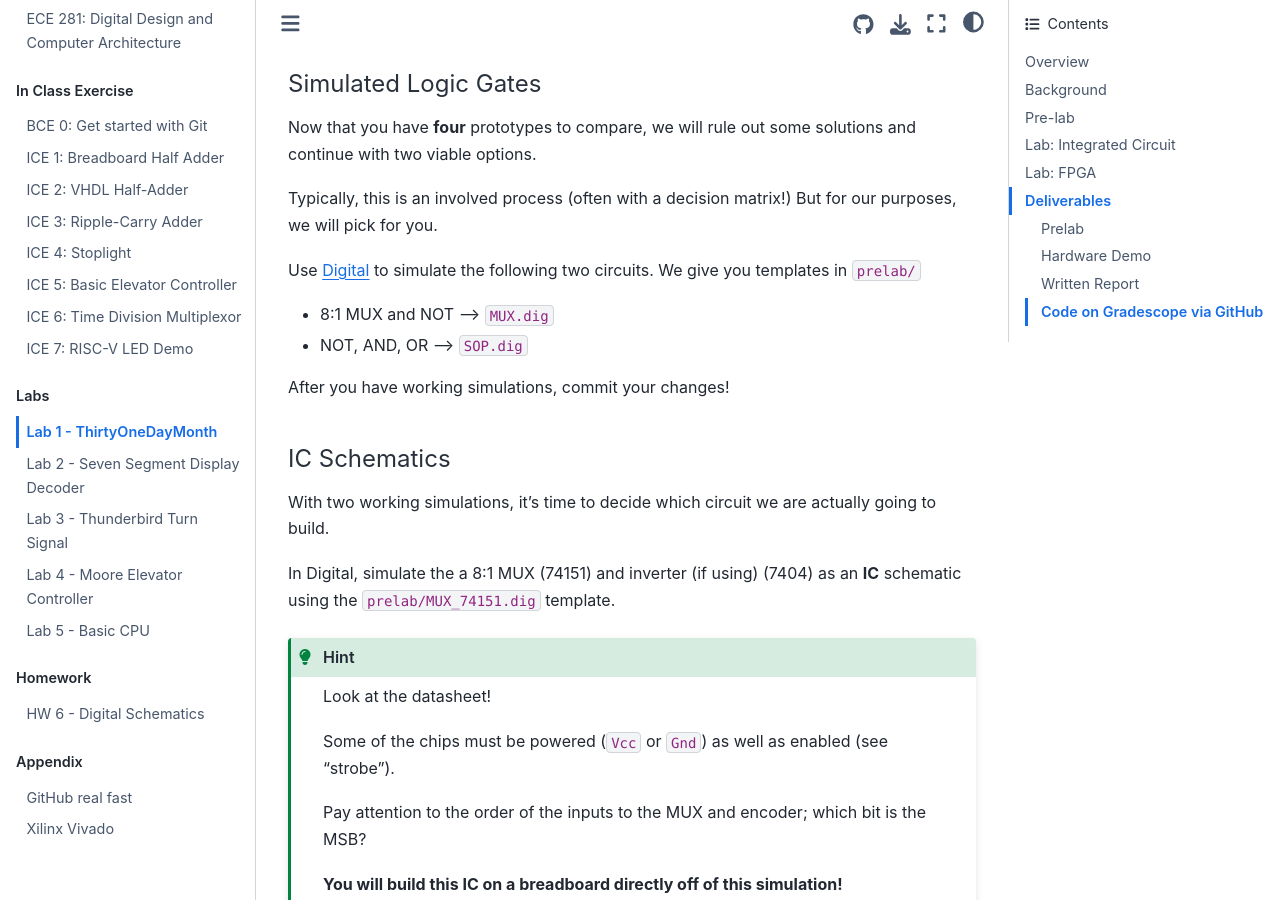
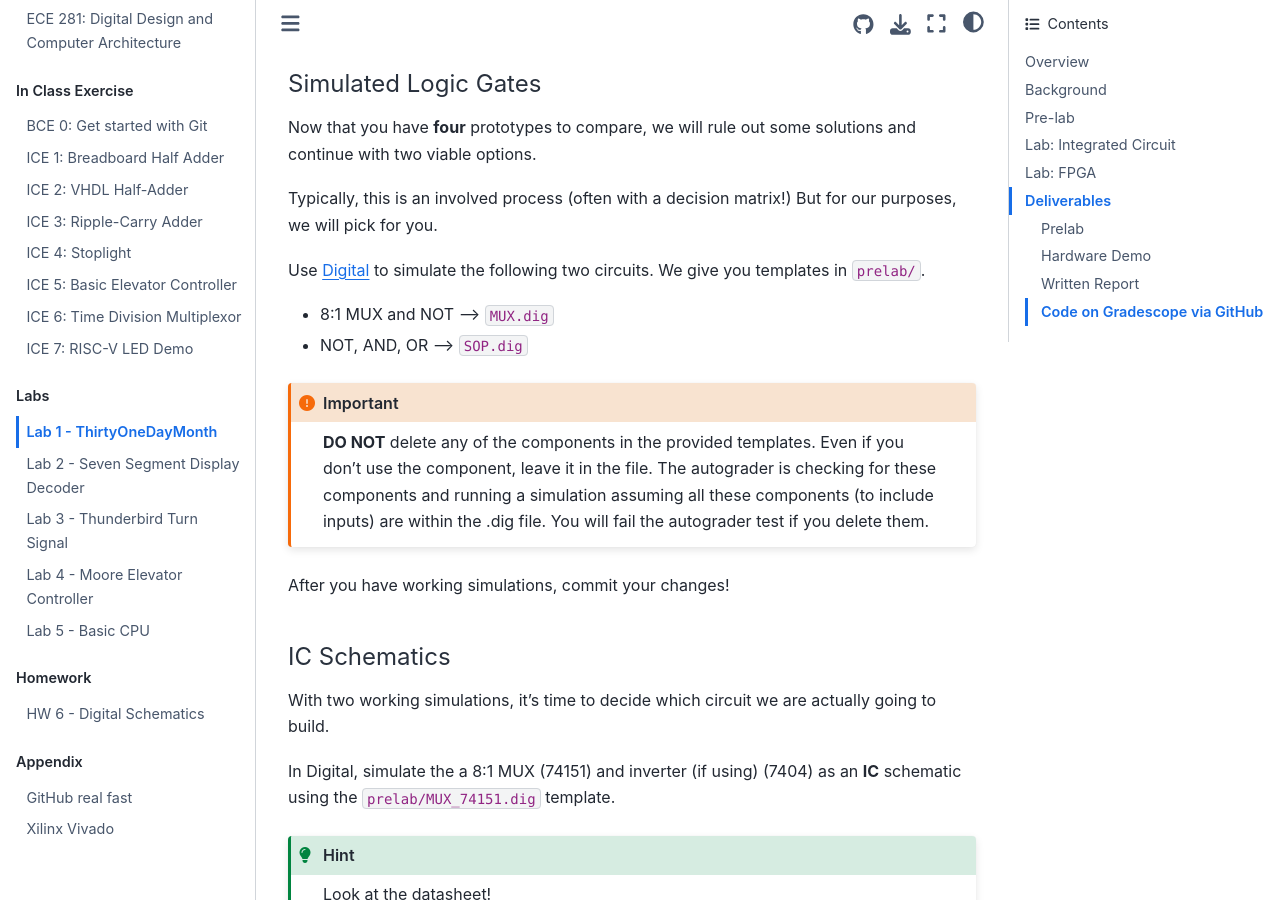
Before and after one commit to USAFA-ECE/ece281-book, a Jupyter Book: the page built from book/lab/lab1.md, in a window 1280 px wide and 900 px high, scrolled down 5869 px. Built offline with Jupyter Book 1.0.4 settings and Sphinx 7.4.7 and the Sphinx Book theme 1.1.4, drawn with Linux system fonts in a browser that asks for light colours.

Commit message:
added clarification to Simulated Logic Gates section of lab 1

````diff
--- a/book/lab/lab1.md
+++ b/book/lab/lab1.md
@@ -202,10 +202,14 @@ Typically, this is an involved process (often with a decision matrix!)
 But for our purposes, we will pick for you.
 
 Use [Digital](https://github.com/hneemann/Digital) to simulate the following two circuits.
-We give you templates in `prelab/`
+We give you templates in `prelab/`.
 
 - 8:1 MUX and NOT --> `MUX.dig`
 - NOT, AND, OR --> `SOP.dig`
+
+```{important}
+**DO NOT** delete any of the components in the provided templates. Even if you don't use the component, leave it in the file. The autograder is checking for these components and running a simulation assuming all these components (to include inputs) are within the .dig file. You will fail the autograder test if you delete them.
+```
 
 After you have working simulations, commit your changes!
 
````
